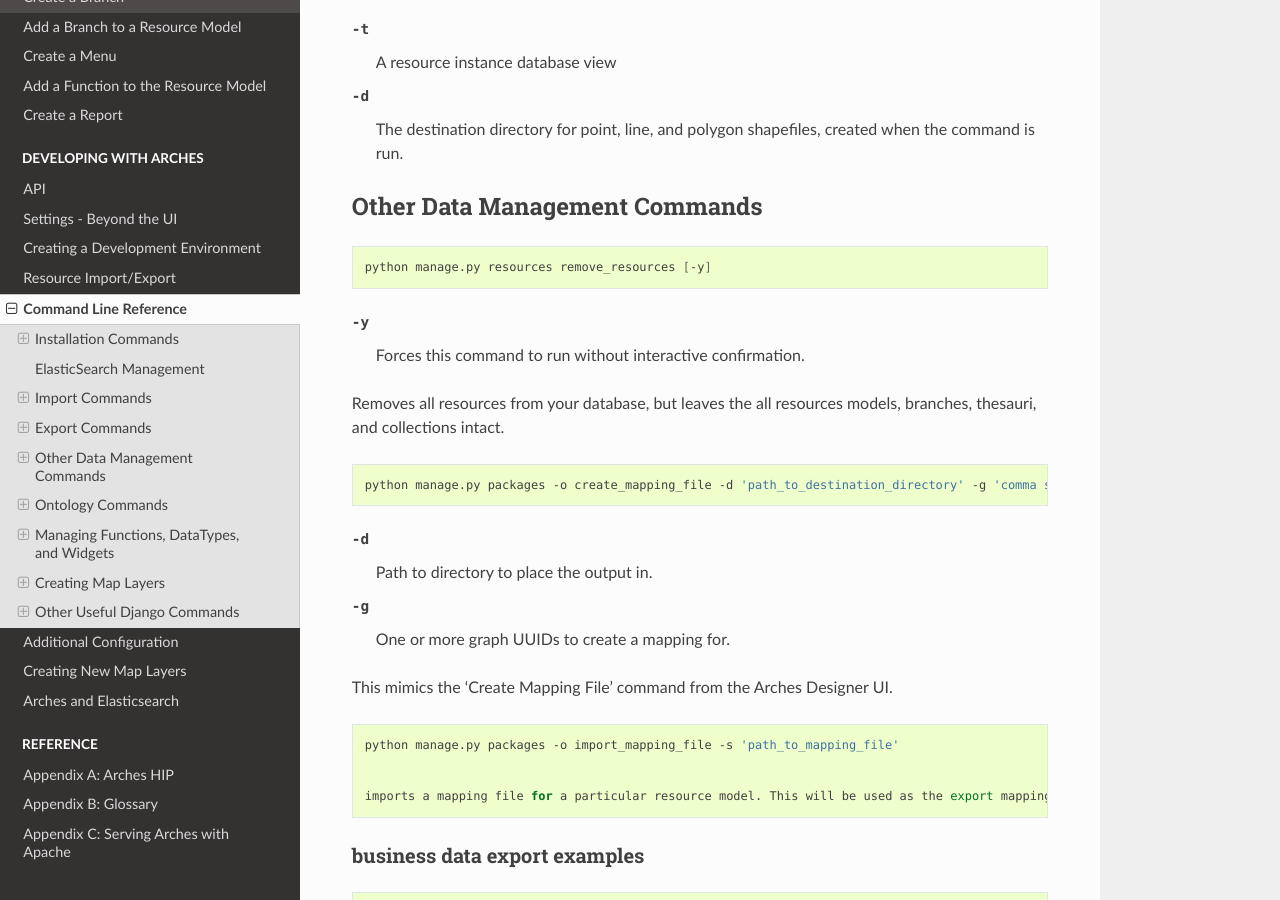
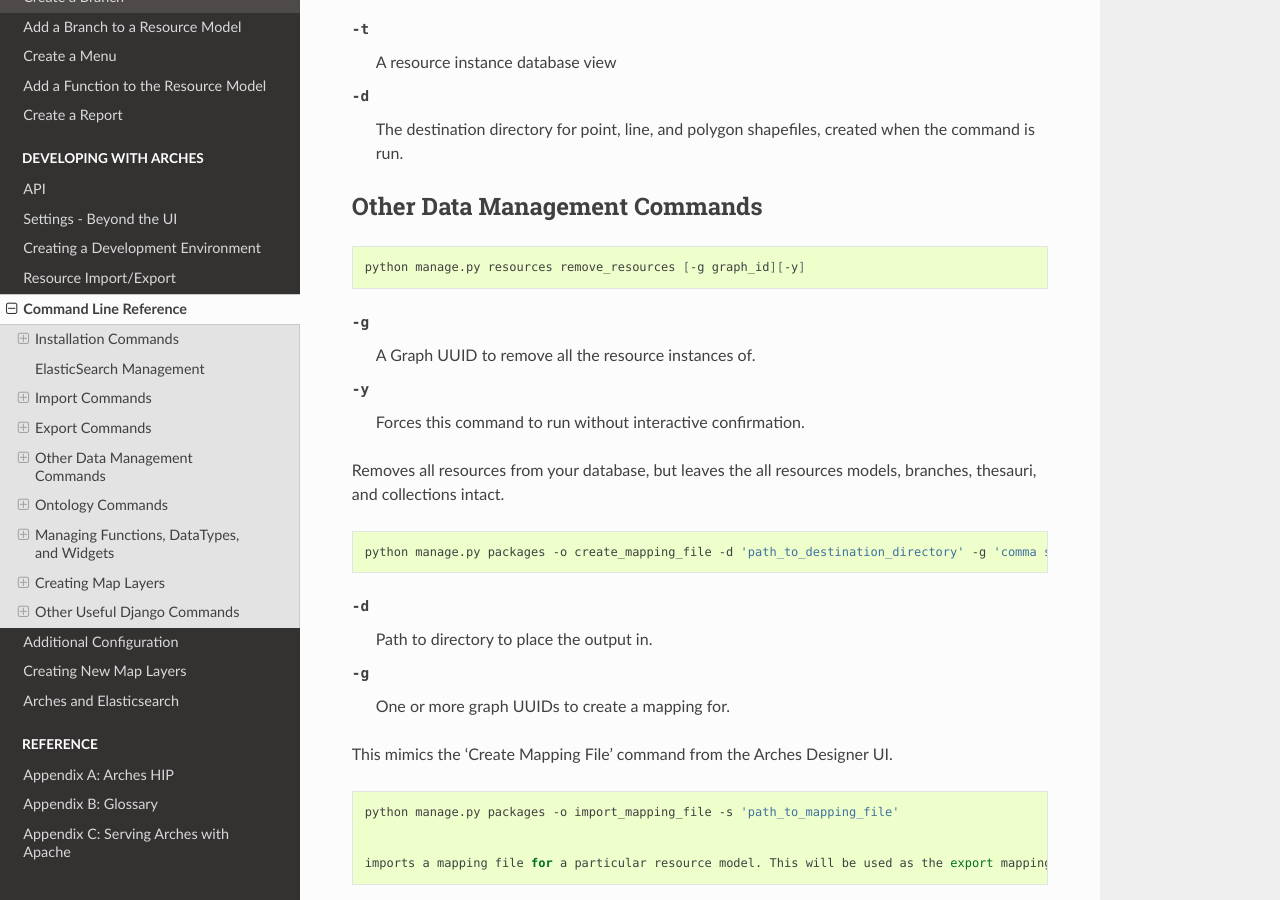
Before and after one commit to archesproject/arches-docs, a Sphinx documentation site: the page built from docs/command-line-reference.txt, in a window 1280 px wide and 900 px high, scrolled down 5088 px. Built offline with Sphinx 7.4.7 and the Read the Docs theme 2.0.0, drawn with Linux system fonts in a browser that asks for light colours.

Commit message:
Add Graph UUID for remove resources CLI

```diff
--- a/docs/command-line-reference.txt
+++ b/docs/command-line-reference.txt
@@ -187,8 +187,9 @@
 
 .. code-block:: bash
 
-    python manage.py resources remove_resources [-y]
+    python manage.py resources remove_resources [-g graph_id][-y]
 
+-g  A Graph UUID to remove all the resource instances of.
 -y  Forces this command to run without interactive confirmation.
 
 Removes all resources from your database, but leaves the all resources models, branches, thesauri, and collections intact.
```
